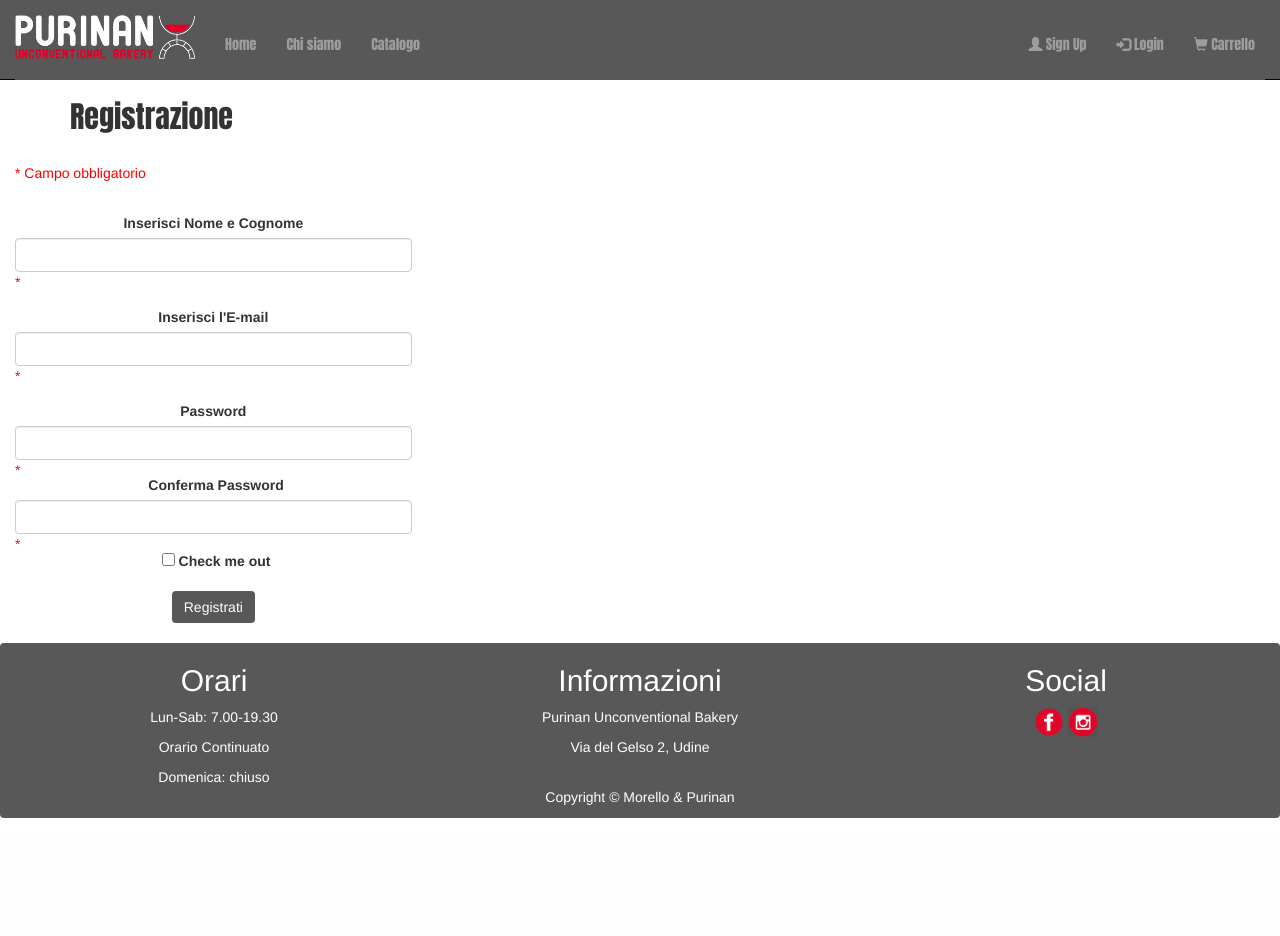
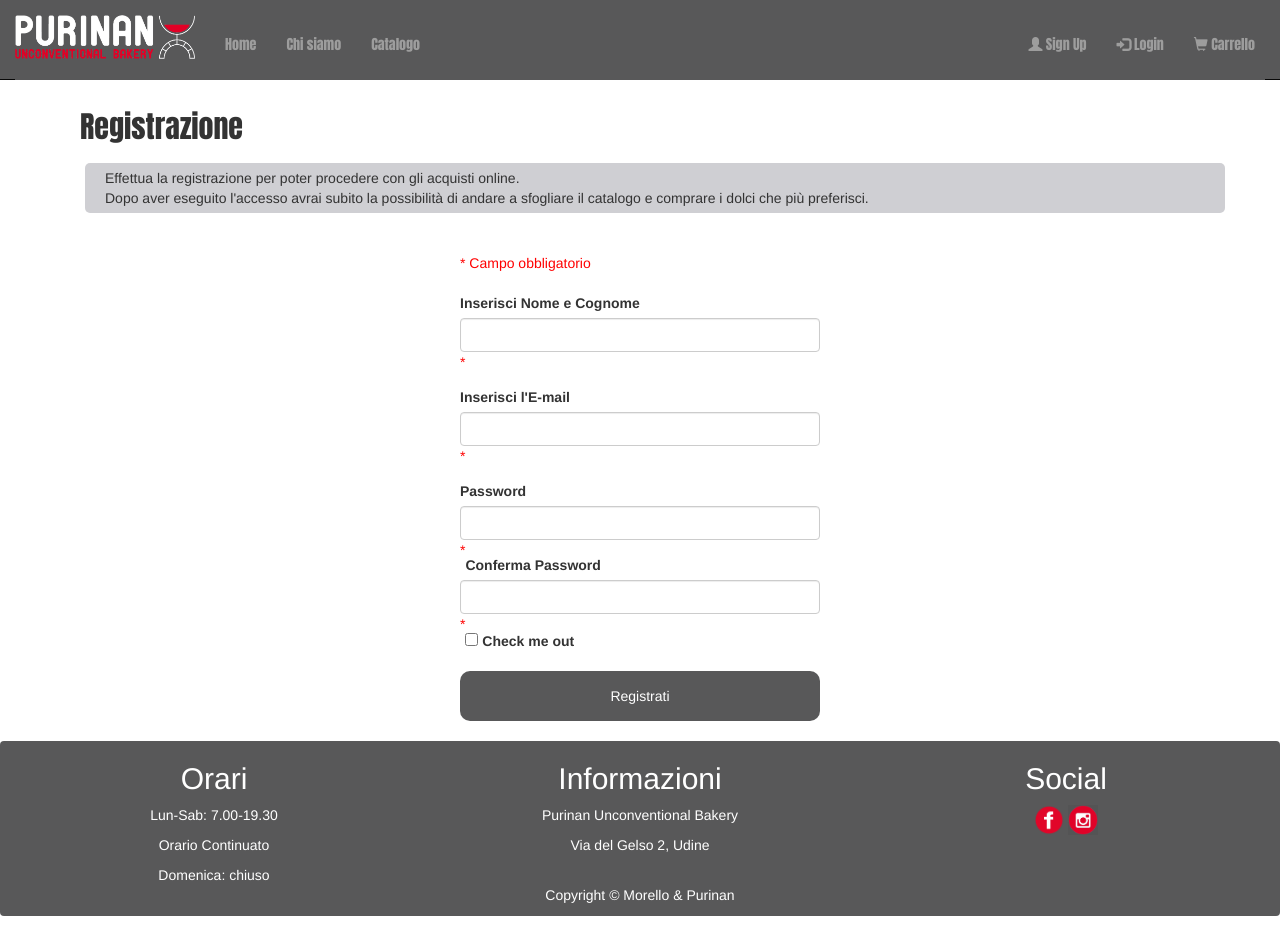
Before and after one commit to isabellemorello/unconventional-bakery-web, a PHP site: page /registrazione.php in a window 1280 px wide. Before the commit the page ends 818 px from the top, so only its background shows below. Run offline with PHP 8.4, Linux system fonts and the light colour scheme; data that the repository does not hold is empty.

Commit message:
Registrazione effettuata per email
Co-authored-by: Puro89 <puro89@live.it>
Co-authored-by: Dennis Morello <dennismorello@gmail.com>

```diff
--- a/css/style.css
+++ b/css/style.css
@@ -3,6 +3,7 @@
     text-align: center;
     padding: 5px;
 }
+
 .griglia-catalogo:hover {
     background-color: #cfcfd3;
     box-shadow: 0 10px 20px 0 rgba(0, 0, 0, 0.2), 0 15px 30px 0 rgba(0, 0, 0, 0.19);
@@ -25,11 +26,10 @@
     visibility: visible;
   }
 
-  .btn {
+.btn {
     border-radius: 10px;
-    padding: 15px;
+    padding: 15px 10px;
     text-align: center;
-    width: max-content;
     border: none;
     color: white;
     background-color: #585859;
@@ -37,8 +37,13 @@
 }
 
 .btn:hover {
-    box-shadow: 0 10px 20px 0 rgba(0, 0, 0, 0.2), 0 15px 30px 0 rgba(0, 0, 0, 0.19);
+    box-shadow: 0 10px 15px 0 rgba(0, 0, 0, 0.2), 0 15px 20px 0 rgba(0, 0, 0, 0.19);
     color: white;
+    font-weight: bold;
+}
+
+#catalogo {
+  float: right;
 }
 
 .error {
--- a/funzioni-database.php
+++ b/funzioni-database.php
@@ -13,42 +13,21 @@ function dbConnect()
 }
 
 // Inserimento utenti
-function inserisci_utente($username, $password)
+function inserimento_utente($name, $email, $passwordHash)
 {
     $conn = dbConnect();
-    $pwd_hash = cipher_pwd($password);
-    $sql = "INSERT INTO ubw_customer (user_username, user_password) VALUES ('" . $username . "', '" . $pwd_hash . "');";
+    $sql = "INSERT INTO ubw_customer (user_username, user_email, user_password)
+            VALUES ('" . $name . "', '" . $email . "', '" . $passwordHash . "' );";
     if (!$conn->query($sql)) {
-        echo '<div class="alert alert-danger"><strong>Attenzione errore nella query:</strong> ' . $sql . "\n" . mysqli_error($sql) . '</div>';
+        echo '<div class="alert alert-danger"><strong>Attenzione errore nella query:</strong> ' . $sql . "\n" . mysqli_error($conn) . '</div>';
     } else {
         echo '<div class="alert alert-success">
-				<strong>Utente inserito con successo</strong>
+				<strong>Utente registrato con successo.</strong>
 			  </div>';
-        echo '<div class="button-login"><ul list-group list-group-horizontal>
-        <li class="list-group-item"><a href="index-ubw.html" type="button" class="btn btn-secondary">Torna alla Homepage</a></li>' . ' ' .
-            '<li class="list-group-item"><a href="index-ubw.html" type="button" class="btn btn-secondary">Vai al Catalogo</a></li></ul></div>';
+        echo '<div>
+                <a href="index-ubw.html" class="btn btn-secondary">Torna alla Homepage</a>
+                <a href="catalogo.html" class="btn btn-secondary" id="catalogo">Vai al Catalogo</a>
+            </div>';
     }
     mysqli_close($conn);
 }
-
-// Cifratura della password con md5
-function cipher_pwd($password)
-{
-    md5($password);
-    return $_POST['password'];
-}
-
-//stampo la lista degli utenti
-function lista_utenti()
-{
-    $risultato = array();
-    $conn = dbConnect();
-    $sql = "SELECT * FROM ubw_customer";
-    $risposta = $conn->query($sql) or die("Errore nella query: " . $sql . "\n" . mysqli_error($sql));
-
-    while ($riga = mysqli_fetch_row($risposta)) {  //restituisce una riga della tabella sc_users altrimenti FALSE
-        $risultato[] = $riga;
-    }
-    mysqli_close($conn);
-    return $risultato;  //ritorno l'array risultato
-}
--- a/index-ubw.html
+++ b/index-ubw.html
@@ -5,6 +5,7 @@
     <title>Purinan Unconventional Bakery</title>
     <meta charset="utf-8">
     <meta name="viewport" content="width=device-width, initial-scale=1">
+
     <link rel="stylesheet" href="https://maxcdn.bootstrapcdn.com/bootstrap/3.4.1/css/bootstrap.min.css">
     <script src="https://ajax.googleapis.com/ajax/libs/jquery/3.5.1/jquery.min.js"></script>
     <script src="https://maxcdn.bootstrapcdn.com/bootstrap/3.4.1/js/bootstrap.min.js"></script>
@@ -105,7 +106,7 @@
             </div>
         </div>
         <div style="margin-left: 30px; margin-right: 30px;">
-            <h2 style="font-family: Impact, Haettenschweiler, 'Arial Narrow Bold', sans-serif;">
+            <h2 style="font-family: Impact, Haettenschweiler, 'Arial Narrow Bold', sans-serif; padding: 10px 0px;">
                 Purinan -
                 Unconventional
                 Bakery</h2>
--- a/registrazione.php
+++ b/registrazione.php
@@ -1,5 +1,5 @@
 <?php
-//include('fuzioni-database.php');
+include("funzioni-database.php");
 ?>
 <!DOCTYPE html>
 <html lang="en">
@@ -8,14 +8,14 @@
     <title>Purinan Unconventional Bakery</title>
     <meta charset="utf-8">
     <meta name="viewport" content="width=device-width, initial-scale=1">
+    <link rel="stylesheet" href="https://maxcdn.bootstrapcdn.com/bootstrap/3.4.1/css/bootstrap.min.css">
     <link href="css/style.css" rel="stylesheet" type="text/css" media="all">
-    <link rel="stylesheet" href="https://maxcdn.bootstrapcdn.com/bootstrap/3.4.1/css/bootstrap.min.css">
     <script src="https://ajax.googleapis.com/ajax/libs/jquery/3.5.1/jquery.min.js"></script>
     <script src="https://maxcdn.bootstrapcdn.com/bootstrap/3.4.1/js/bootstrap.min.js"></script>
 </head>
 
 <body>
-    <div class="page" style="min-height: 100vh; display: flex; flex-direction: column;">
+    <div>
         <header>
             <nav class="navbar navbar-inverse navbar-fixed-top" style="font-family: Impact, Haettenschweiler, 'Arial Narrow Bold', sans-serif;
                         height: 80px; background-color: #585859;">
@@ -58,10 +58,14 @@
             </nav>
         </header>
 
-        <div class="main" style="flex-grow: 1">
-            <div class="container" style="margin-top:80px; font-family:Impact, Haettenschweiler, 'Arial Narrow Bold', sans-serif">
+        <main class="container">
+            <div style="margin-top:80px; font-family:Impact, Haettenschweiler, 'Arial Narrow Bold', sans-serif; padding:10px">
                 <h2>Registrazione</h2>
             </div>
+            <div class="container">
+                <p style="background-color: #cfcfd3; border-radius: 5px; padding: 5px 20px">
+                    Effettua la registrazione per poter procedere con gli acquisti online. <br>
+                    Dopo aver eseguito l'accesso avrai subito la possibilità di andare a sfogliare il catalogo e comprare i dolci che più preferisci.</p>
             </div>
             <br>
             <!-- ---------------------------------------------------------------------------------------- -->
@@ -69,7 +73,8 @@
             <?php
             // Definisco le variabili e li setto senza valori
             $nameErr = $emailErr = $passwordErr = $passwordConfErr = "";
-        $name = $email = $password = $passwordConferma = "";
+            $name = $email = $password = $passwordConferma = $passwordHash = "";
+            $submit_ok = false;
 
             // Definisco i campi obbligatori
             if ($_SERVER["REQUEST_METHOD"] == "POST") {
@@ -77,7 +82,7 @@
                 if (empty($_POST["name"])) {
                     $nameErr = "Inserisci Nome e Cognome";
                 } else {
-                $name = test_input($_POST["name"]);
+                    $name = clean_input($_POST["name"]);
                     // Controllo che il $name contenga solo lettere e spazi vuoti
                     if (!preg_match("/^[a-zA-Z ]*$/", $name)) {
                         $nameErr = "Inserire solo lettere e spazi vuoti";
@@ -85,7 +90,9 @@
                 }
                 // Email
                 if (empty($_POST["email"])) {
-                $email = test_input($_POST["email"]);
+                    $emailErr = "Inserisci E-mail";
+                } else {
+                    $email = clean_input($_POST["email"]);
                     // Controllo se l'indirizzo e-mail sia scritto bene
                     if (!filter_var($email, FILTER_VALIDATE_EMAIL)) {
                         $emailErr = "E-mail non valida";
@@ -95,7 +102,7 @@
                 if (empty($_POST["password"])) {
                     $passwordErr = "Inserisci la Password";
                 } else {
-                $password = test_input($_POST["password"]);
+                    $password = clean_input($_POST["password"]);
                     // Controllo che la $password contenga lettere maiuscole, minuscole, numeri e caratteri speciali
                     // Password deve essere lunga min 8 e max 16 caratteri
                     if (
@@ -110,17 +117,25 @@
                 if (empty($_POST["passwordConferma"])) {
                     $passwordConfErr = "Riscrivi la password per confermare";
                 } else {
-                $passwordConferma = test_input($_POST["passwordConferma"]);
+                    $passwordConferma = clean_input($_POST["passwordConferma"]);
                     // Controlla che l'utente abbia inserito la stessa password
                     if ($_POST["password"] != $_POST["passwordConferma"]) {
                         $passwordConfErr = "La password non coincide. Ricontrolla.";
                     } else {
-                    $passwordHash = md5($password); // Cifro la password se rispetta gli obblighi imposti sopra
-                }
+                        $passwordHash = sha1($password); // Cifro la password se rispetta gli obblighi imposti sopra
                     }
                 }
 
-        function test_input($data) //fortifica la validazione del FORM
+                if ($nameErr == "" && $emailErr == "" && $passwordErr == "" && $passwordConfErr == "") {
+                    $submit_ok = true;
+                }
+            }
+
+            if ($submit_ok) {
+                inserimento_utente($name, $email, $passwordHash);
+            }
+
+            function clean_input($data) //fortifica la validazione del FORM
             {
                 $data = trim($data); //trim --> toglie caratteri non necessari negli input dell'utente
                 $data = stripslashes($data); //stripslashes --> rimuove i back-slash dai dati input dell'utente
@@ -128,12 +143,16 @@
                 //ulteriore metodo di validazione del form
                 return $data;
             }
+
             ?>
 
             <!-- ---------------------------------------------------------------------------------------- -->
 
             <!-- Form per l'inserimento di dati sul DB -->
-        <div class="col-md-4" style="text-align: center;">
+            <div class="row justify-content-center">
+                <div class="col-md-4"></div>
+                <div class="col-md-4">
+                    <div>
                         <p><span class="error">* Campo obbligatorio</span></p>
                         <br><br>
                         <form method="POST" action="<?php echo htmlspecialchars($_SERVER["PHP_SELF"]); ?>">
@@ -169,11 +188,15 @@
                                 <input type="checkbox" class="form-check-input" id="exampleCheck1">
                                 <label class="form-check-label" for="exampleCheck1">Check me out</label>
                             </div>
-                <button type="submit" class="btn btn-primary" style="background-color: #585859; border: none;">Registrati</button>
+                            <button type="submit" class="btn btn-primary btn-block" style="background-color: #585859; border: none;">Registrati</button>
                             <?php echo $passwordHash; ?>
                             <!-- DA TOGLIERE-->
                         </form>
                     </div>
+                </div>
+                <div class="col-md-4"></div>
+            </div>
+        </main>
         <br>
 
         <!-- ---------------------------------------------------------------------------------------- -->
```
Also changed, not shown: catalogo.html (+8 -3 lines), chi-siamo.html (+25 -11 lines). Lines whose indentation alone changed are shown as unchanged.
